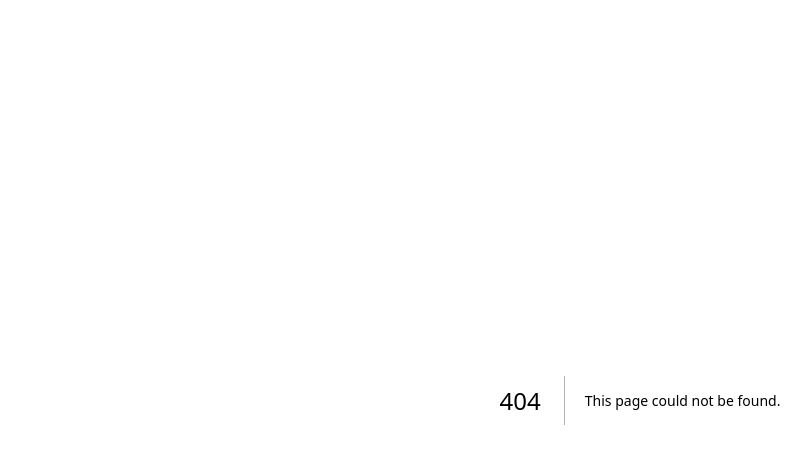
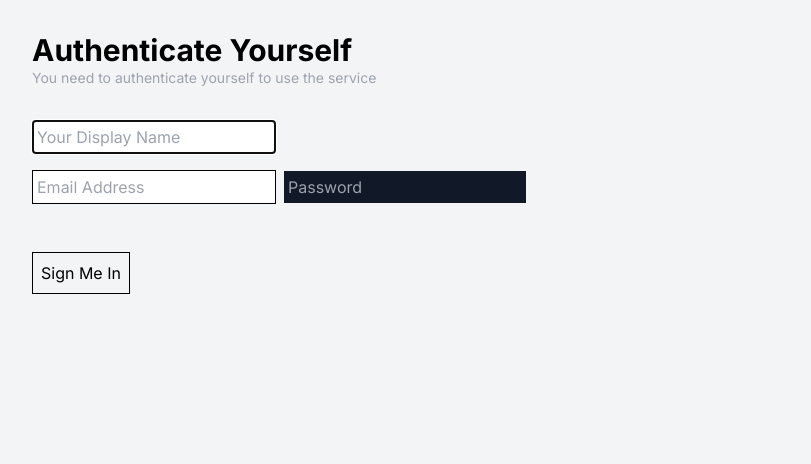
Before and after one commit to BirnadinErick/fanout, a Next.js app in the folder web/: page /auth in a window 1280 px wide. Before the commit this address had no page. Shown: the top 464 px of the page, without its empty margins (0-811 px from the left). Built offline with nearby package versions, Linux system fonts and the light colour scheme.

Commit message:
add auth(sign-up) page

```diff
--- /dev/null
+++ b/web/app/auth/page.tsx
@@ -0,0 +1,96 @@
+"use client";
+
+import { FormEvent, useState } from "react";
+import { Client, Account } from "appwrite";
+import { useRouter } from "next/navigation";
+import { createId } from "@paralleldrive/cuid2";
+
+export default function Auth() {
+  const [email, setEmail] = useState("");
+  const [pass, setPass] = useState("");
+  const [name, SetName] = useState("");
+  const router = useRouter();
+
+  function handleAuthSubmit(
+    e: FormEvent<HTMLFormElement>,
+    email: string,
+    pass: string,
+    name: string
+  ) {
+    e.preventDefault();
+
+    const client = new Client();
+    const account = new Account(client);
+
+    // create user and move to next step
+    client
+      .setEndpoint("https://cloud.appwrite.io/v1")
+      .setProject(process.env.NEXT_PUBLIC_APPWRITE_PROJECT_ID!);
+
+    account
+      .create(createId(), email, pass, name)
+      .then((res) => {
+        console.info("sign up done!");
+      })
+      .catch((err) => {
+        console.error("something went wrong");
+      });
+
+    router.push("/bootstrap");
+  }
+
+  return (
+    <form
+      className="p-8"
+      onSubmit={(e) => handleAuthSubmit(e, email, pass, name)}
+    >
+      <div>
+        <h2>Authenticate Yourself</h2>
+        <p className="text-sm text-gray-400">
+          You need to authenticate yourself to use the service
+        </p>
+      </div>
+
+      <div className="my-8 space-y-4">
+        <input
+          className="p-1 border border-black"
+          type="text"
+          name="name"
+          id="name"
+          placeholder="Your Display Name"
+          autoFocus
+          value={name}
+          onChange={(e) => SetName(e.target.value)}
+        />
+
+        <br />
+
+        <input
+          className="p-1 mr-2 border border-black"
+          type="email"
+          name="mail"
+          id="mail"
+          placeholder="Email Address"
+          value={email}
+          onChange={(e) => setEmail(e.target.value)}
+        />
+
+        <input
+          className="p-1 text-white bg-gray-900"
+          type="password"
+          name="pass"
+          id="pass"
+          placeholder="Password"
+          value={pass}
+          onChange={(e) => setPass(e.target.value)}
+        />
+      </div>
+      <button
+        type="submit"
+        className="p-2 my-4 border border-black transition-colors duration-200 ease-out hover:bg-gray-800 hover:text-white"
+      >
+        Sign Me In
+      </button>
+    </form>
+  );
+}
```
